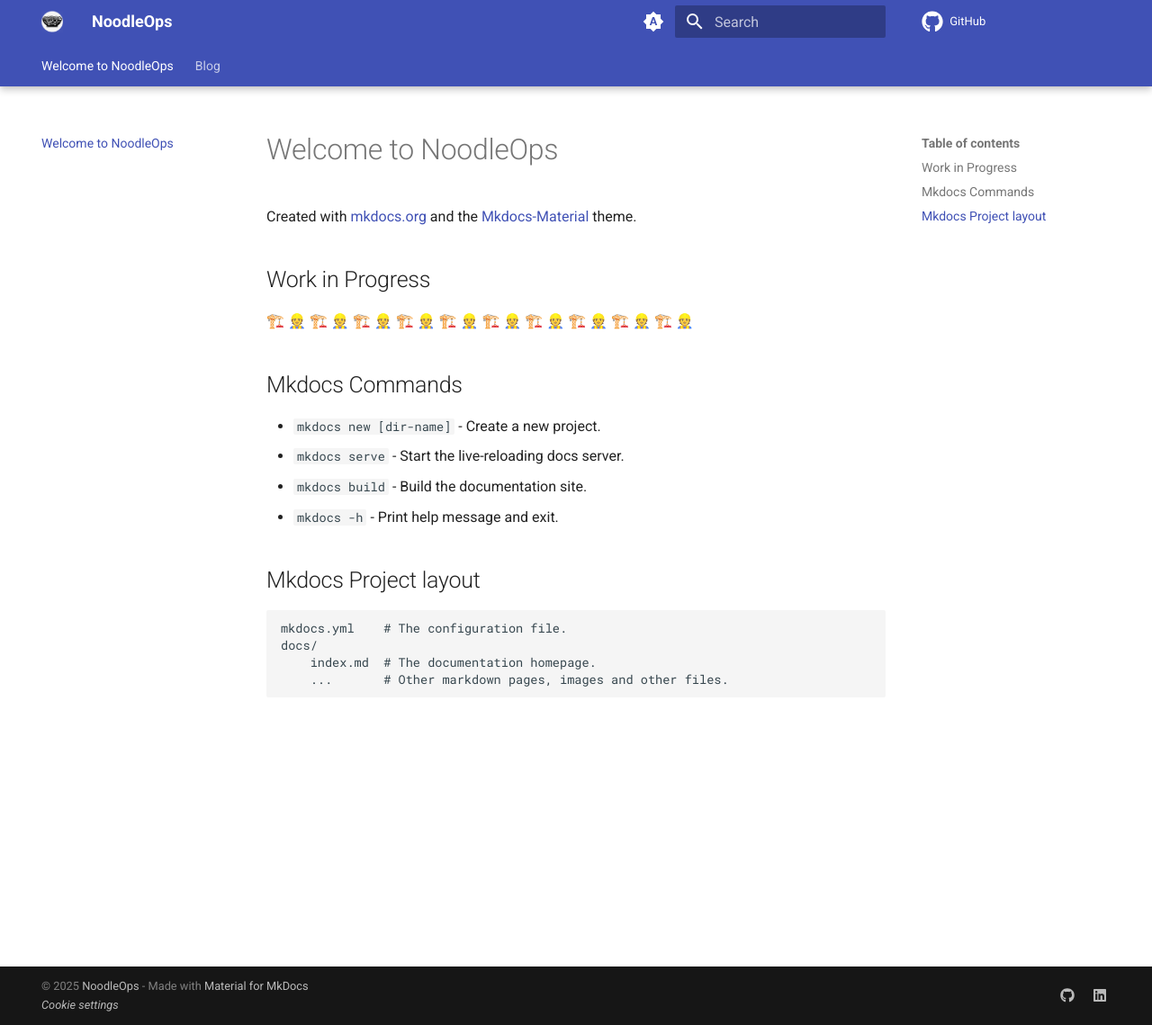
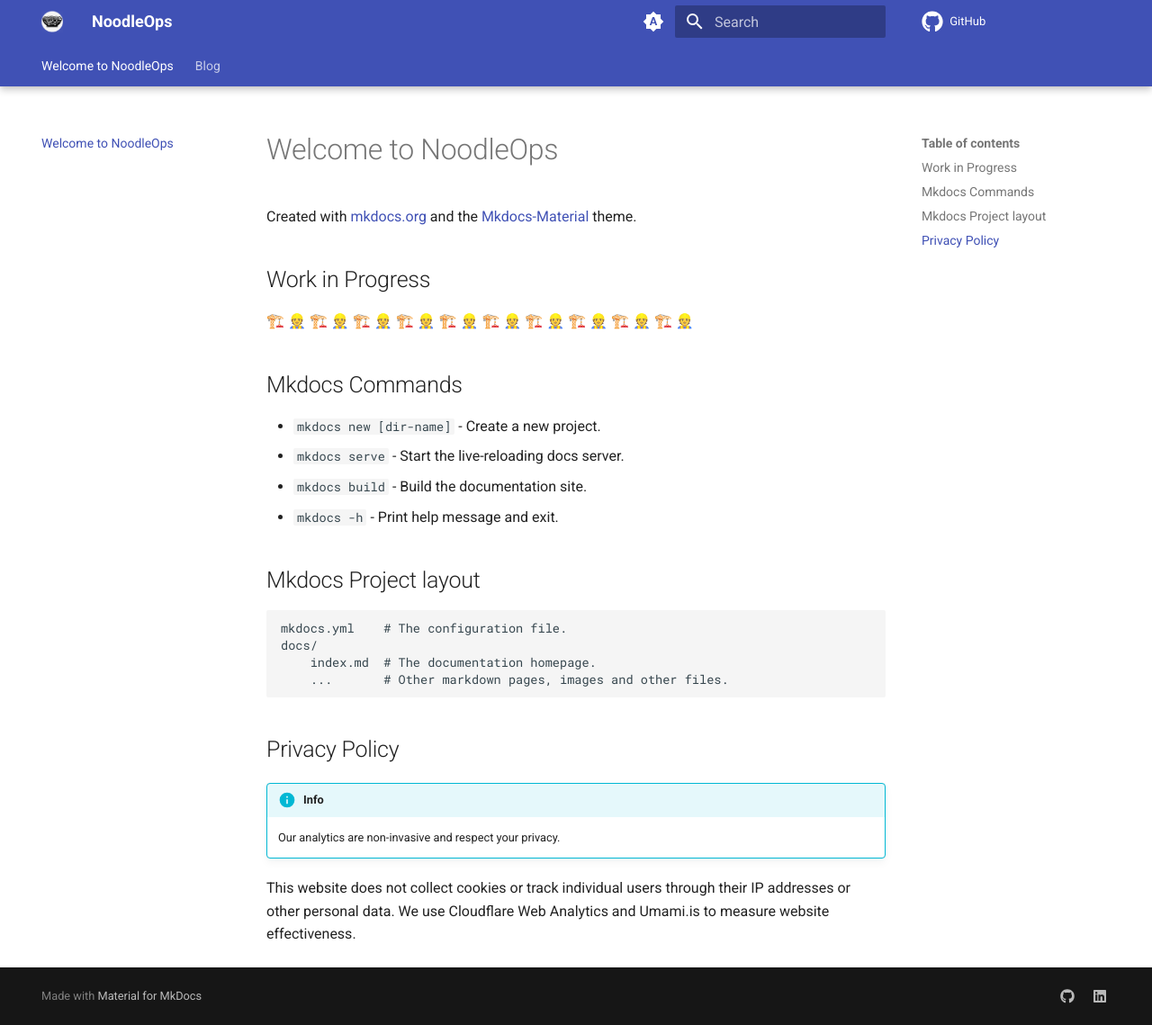
Before and after one commit to sdargoeuves/noodleops-mkdocs, an MkDocs documentation site: the page built from docs/index.md, in a window 1280 px wide and 1139 px high. Shown: the whole window at 90% size. Built offline with MkDocs 1.6.1 and Material for MkDocs 9.7.7, drawn with Linux system fonts in a browser that asks for light colours; comment, search, counter and statistics services are not loaded.

Commit message:
privacy update

```diff
--- a/docs/index.md
+++ b/docs/index.md
@@ -19,3 +19,12 @@ Created with [mkdocs.org](https://www.mkdocs.org) and the [Mkdocs-Material](http
     docs/
         index.md  # The documentation homepage.
         ...       # Other markdown pages, images and other files.
+
+## Privacy Policy
+
+!!! info
+
+    Our analytics are non-invasive and respect your privacy.
+
+This website does not collect cookies or track individual users through their IP addresses or other personal data.
+We use Cloudflare Web Analytics and Umami.is to measure website effectiveness.
--- a/mkdocs.yml
+++ b/mkdocs.yml
@@ -92,18 +92,21 @@ extra:
       link: https://github.com/sdargoeuves
     - icon: fontawesome/brands/linkedin
       link: https://www.linkedin.com/in/seb-dargoeuves/
-  consent:
-    title: Cookie consent
-    description: >-
-      We use cookies to recognize your repeated visits and preferences, as well
-      as to measure the effectiveness of the website and whether users
-      find what they're searching for. With your consent, you're helping us to
-      improve this page.
+  # consent:
+  #   title: NO Cookie consent
+  #   actions:
+  #     - accept
+  #   description: >-
+  #     We use Cloudflare Web Analytics to measure website effectiveness
+  #     without cookies or local storage. We do not collect cookies or track
+  #     individual users through their IP addresses or other personal data.
+
+  #     Our analytics are non-invasive and respect your privacy.
+
     # cookies:
     #   analytics:
     #     name: Umami
     #     checked: true
 
 # copyright: >
-#   &copy; 2025 <a href="https://noodleops.space">NoodleOps</a> -
-#   <a href="#__consent">Change cookie settings</a>
+#   &copy; 2025 <a href="https://noodleops.space">NoodleOps</a>
--- a/overrides/partials/copyright.html
+++ b/overrides/partials/copyright-not-needed.html
@@ -1,5 +1,4 @@
 <div class="md-copyright">
       &copy; 2025 <a href="https://noodleops.space">NoodleOps</a> -
       Made with <a href="https://squidfunk.github.io/mkdocs-material/" target="_blank" rel="noopener" style="font-style: bold;">Material for MkDocs</a>
-      <br><a href="#__consent" style="font-style: italic;">Cookie settings</a></br>
 </div>
```
